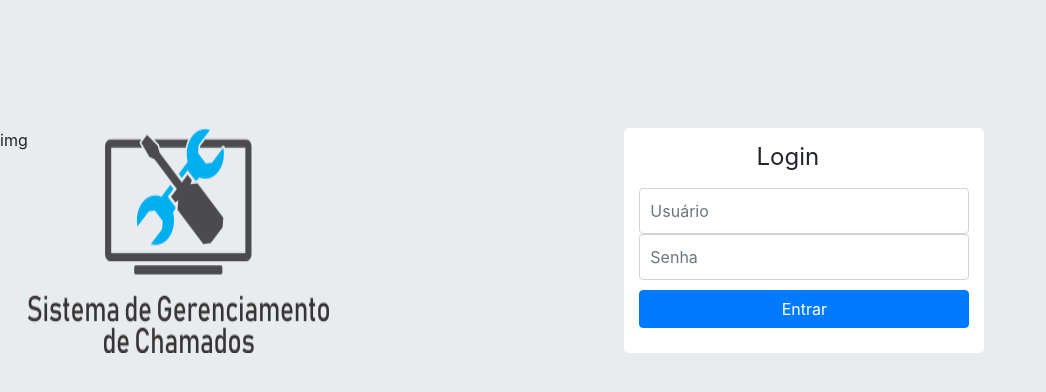
After one commit to MarcosRene/sistema-chamado, a PHP site: page /view/geral/login.php in a window 1280 px wide. The commit adds this page. Shown: the top 392 px of the page, without its empty margins (0-1046 px from the left). Run offline with PHP 8.4, Linux system fonts and the light colour scheme; some libraries are stand-ins or nearby versions.

Commit message:
organização

```diff
--- a/control/Login_Controller.php
+++ b/control/Login_Controller.php
@@ -16,7 +16,7 @@ class Login_Controller {
 
         } else {
             $_SESSION['msg_erro'] = "Login ou Senha inválidos";
-            require_once 'view/login.php';
+            require_once 'view/geral/login.php';
         }
     }
 
--- a/index.php
+++ b/index.php
@@ -10,7 +10,7 @@
 
         <?php
 
-        require_once 'view/login.php';
+        require_once 'view/geral/login.php';
 
 
         ?>
--- /dev/null
+++ b/view/geral/login.php
@@ -0,0 +1,58 @@
+
+<!DOCTYPE html>
+<html lang="pt-br">
+
+    <head>
+
+        <meta charset="utf-8">
+        <meta name="viewport" content="width=device-width, initial-scale=1, shrink-to-fit=no">
+        <link rel="stylesheet" href="https://cdnjs.cloudflare.com/ajax/libs/font-awesome/4.7.0/css/font-awesome.min.css">
+        <title>chamado</title>
+
+        <link href="assets/Sass/node_modules/bootstrap/compiler/bootstrap.css" rel="stylesheet">
+        <link href="assets/font-awesome/css/font-awesome.min.css" real="stylesheet">
+        <link href="assets/_css/estilo.css" rel="stylesheet">
+        <link href="assets/_css/estilo-form.css" rel="stylesheet">
+
+    </head>
+
+
+    <body class="text-center">
+
+
+            img <img src="../assets/img/logo.png" />
+
+
+        <div class="container">
+            <div class="form-signin">
+                <h1 class="h4 mb-3 font-weight-normal">Login</h1>
+
+
+                <form method="POST" action="routes.php">
+
+                    <div class="grid-item">
+                        <input class="form-control"type="user" name="login" placeholder="Usuário" required/>
+                    </div>
+
+                    <div class="grid-item">
+                        <input class="form-control" type="password" name="senha" placeholder="Senha" required/>
+                    </div>
+
+                    <div class="grid-item">
+                        <input type="hidden" name="acao" value="login"/>
+                        <button class="btn btn-primary"type="submit" class="button">Entrar</button>
+                    </div>
+
+                </form>
+            </div>
+        </div>
+
+
+        <script src="assets/Sass/node_modules/jquery/dist/jquery.min.js"></script>
+        <script src="assets/Sass/node_modules/popper.js/dist/umd/popper.min.js"></script>
+        <script src="assets/Sass/node_modules/bootstrap/dist/js/bootstrap.min.js"></script>
+
+    </body>
+
+
+</html>
```
